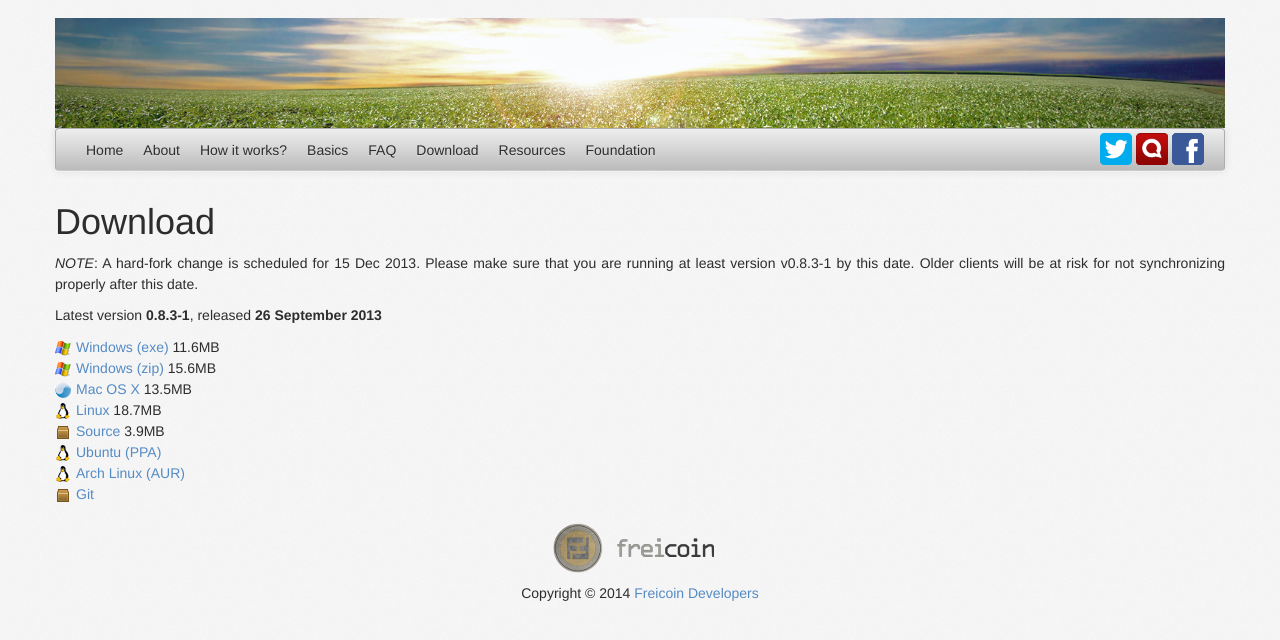
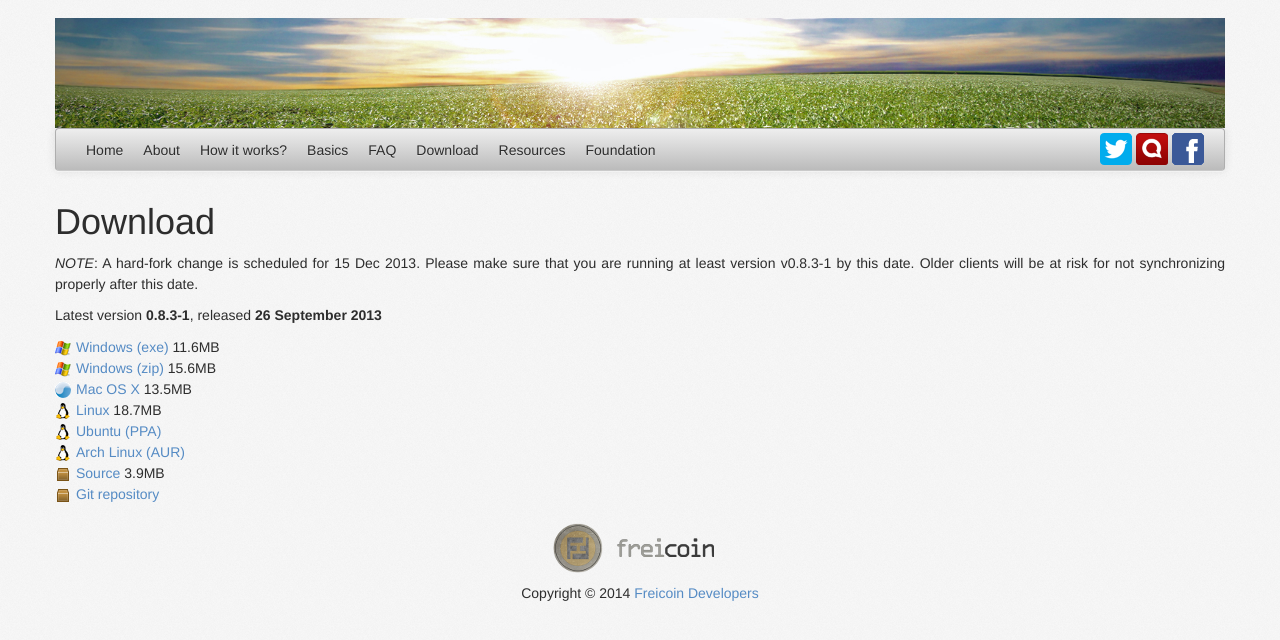
Before and after one commit to freicoin/freico.in, a Jekyll site: the page built from download/index.md, in a window 1280 px wide. Shown: the top 640 px of the page. Built offline with Jekyll 4.4.1, drawn with Linux system fonts in a browser that asks for light colours; nearby versions of some CDN libraries; some web fonts are replaced; comment, search, counter and statistics services are not loaded.

Commit message:
Put linuxes together

```diff
--- a/_config.yml
+++ b/_config.yml
@@ -76,12 +76,6 @@ freicoin:
             link: https://s3.amazonaws.com/in.freico.stable/freicoin-0.8.3-1-linux.tar.xz
             size: 18.7MB
         -
-            name: Source
-            osid: Unknown
-            icon: /static/images/os/src.png
-            link: https://github.com/freicoin/freicoin/archive/v0.8.3-1.zip
-            size: 3.9MB
-        -
             name: Ubuntu (PPA)
             osid: Linux
             icon: /static/images/os/linux.png
@@ -94,7 +88,13 @@ freicoin:
             link: https://aur.archlinux.org/packages/freicoin-qt/
             size:
         -
-            name: Git
+            name: Source
+            osid: Unknown
+            icon: /static/images/os/src.png
+            link: https://github.com/freicoin/freicoin/archive/v0.8.3-1.zip
+            size: 3.9MB
+        -
+            name: Git repository
             osid: Unknown
             icon: /static/images/os/src.png
             link: https://github.com/freicoin/freicoin
```
